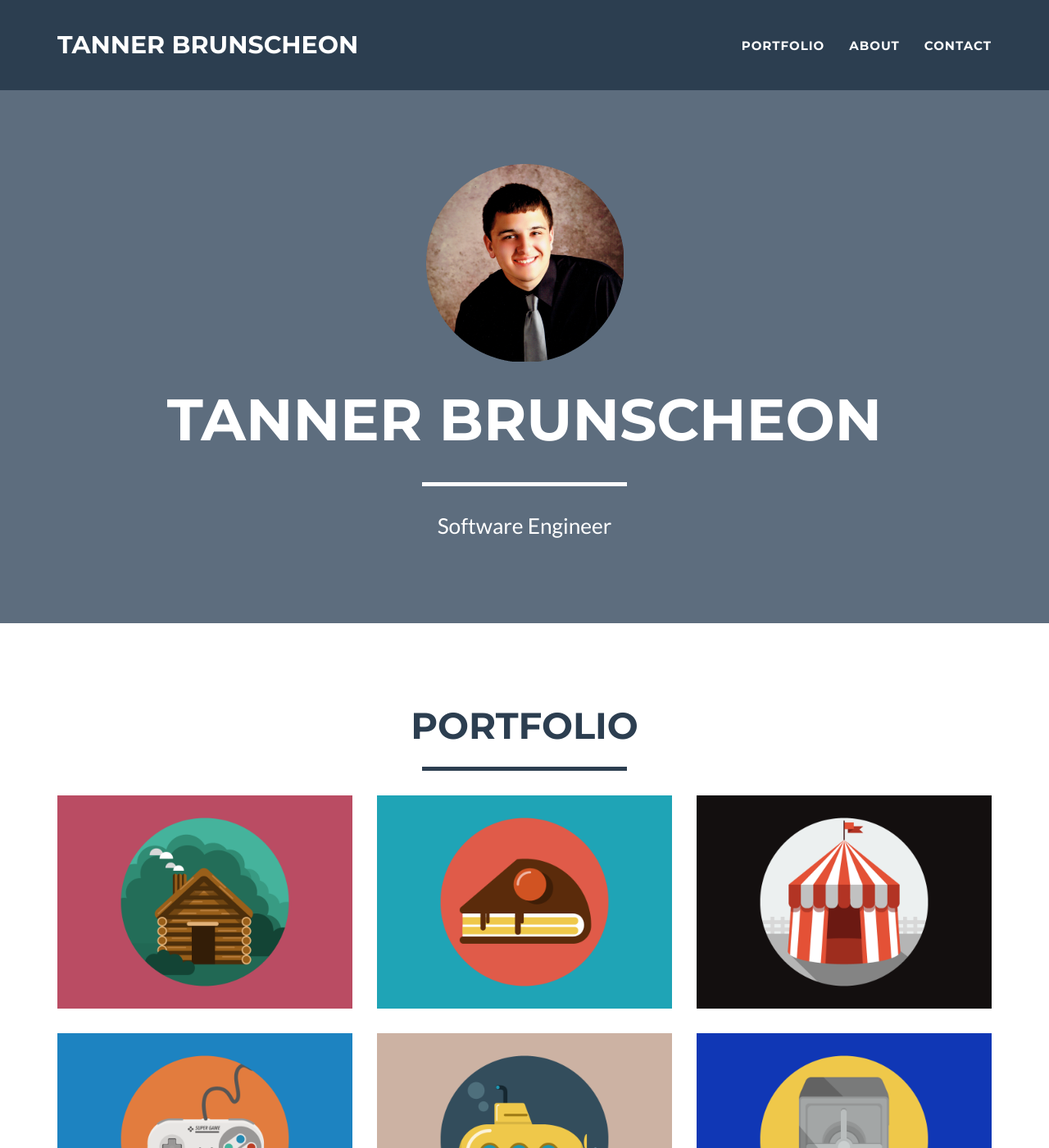
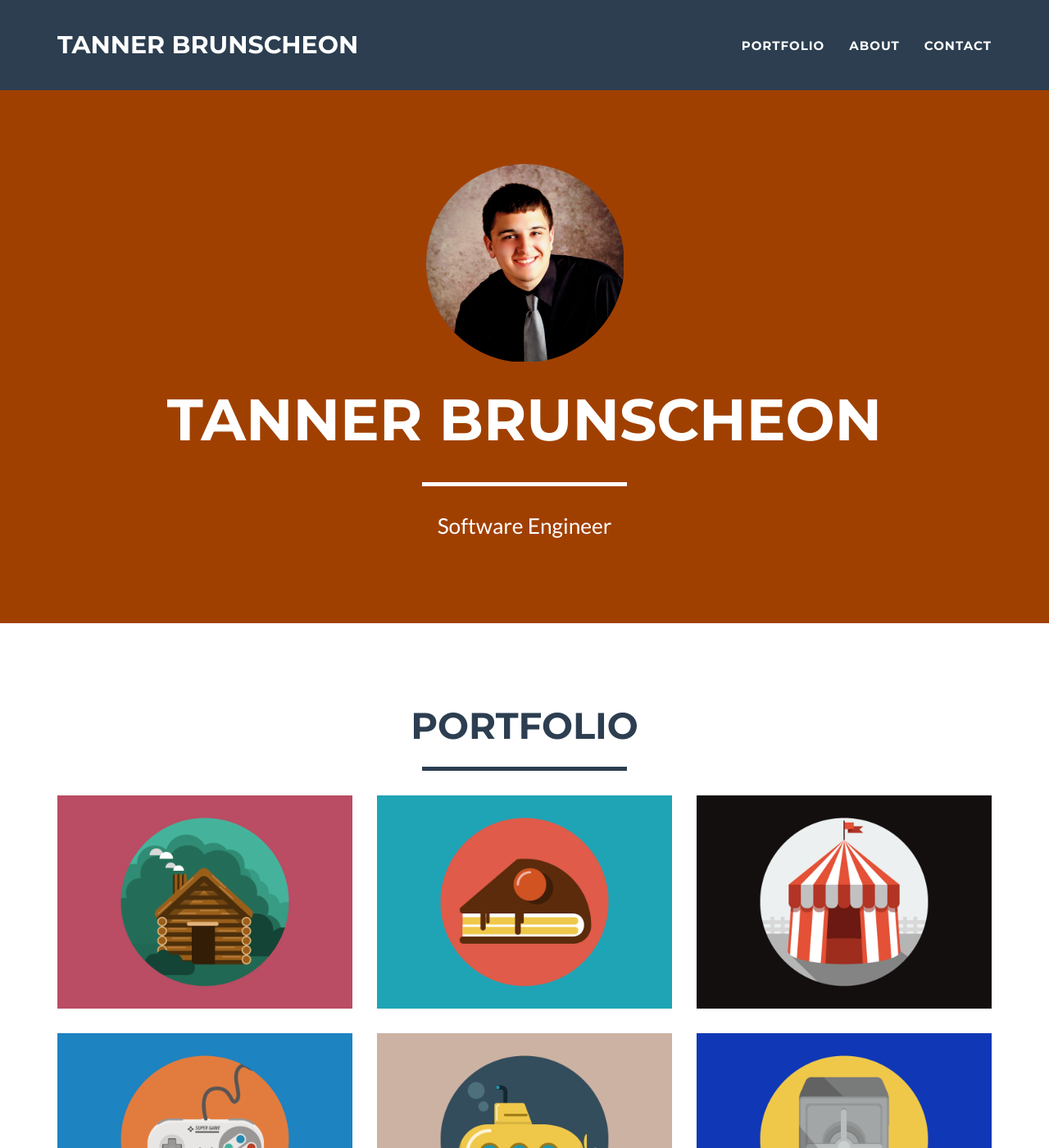
Before and after one commit to TannerBrunscheon/TannerBrunscheon.github.io, a Jekyll site: the page built from index.html, in a window 1280 px wide and 1400 px high. Shown: the whole window at 82% size. Built offline with Jekyll 4.4.1, drawn with Linux system fonts in a browser that asks for light colours.

Commit message:
Update _config.yml

```diff
--- a/_config.yml
+++ b/_config.yml
@@ -25,8 +25,8 @@ disqus_shortname: myshortname
 
 # Color settings (hex-codes without the leading hash-tag)
 color:
-  primary: 5D6D7E #80B3FF
-  primary-rgb: "93,109,126" #"128,179,255"
+  primary: A04000 #80B3FF
+  primary-rgb: "160, 64, 0" #"128,179,255"
   secondary: 2c3e50 #FD6E8A
   secondary-dark: 233140 #A2122F
 
```
